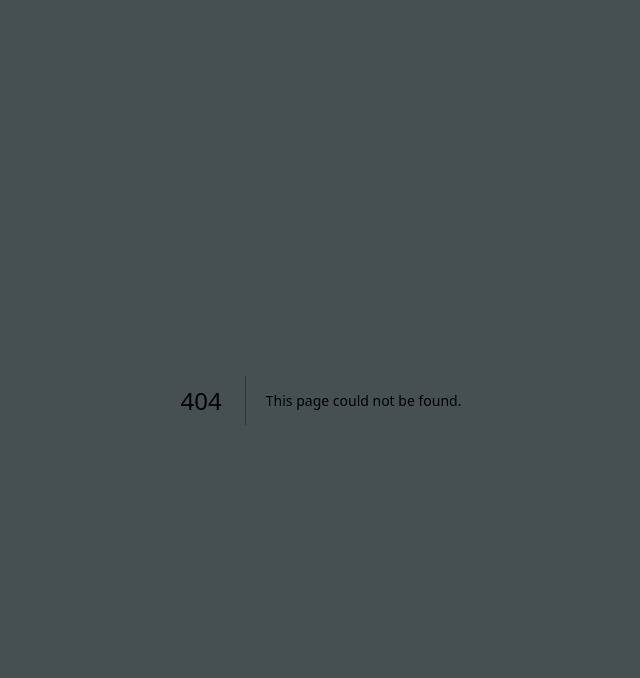
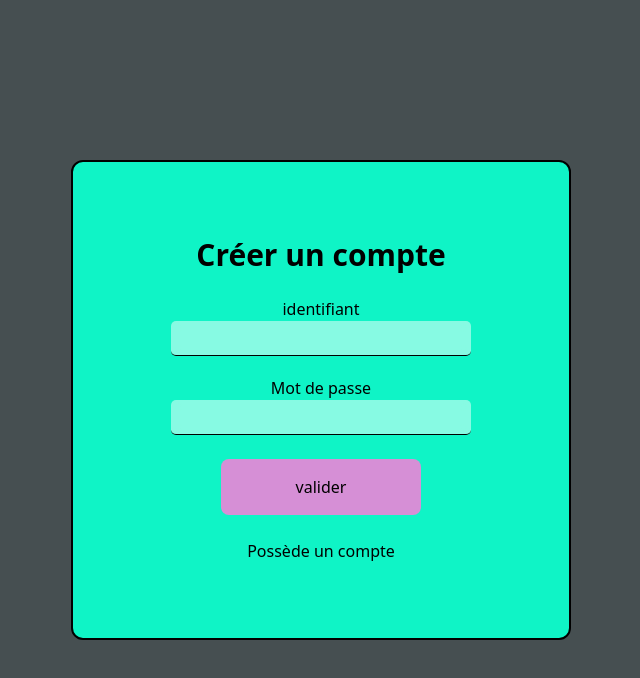
Before and after one commit to TomJegou/PHP-TP_FINAL-FRONT, a Next.js app in the folder pussycat-agency/: page /sign-up in a window 1280 px wide. Before the commit this address had no page. Shown: the top 678 px of the page, without its empty margins (319-959 px from the left). Built offline with nearby package versions, Linux system fonts and the light colour scheme.

Commit message:
refactoring

```diff
--- a/pussycat-agency/app/page.tsx
+++ b/pussycat-agency/app/page.tsx
@@ -1,9 +1,7 @@
-import LoginForm from "./login-form"
+export default function Home() {
+    return(
+        <main>
 
-export default function Home() {
-  return (
-    <main>
-      <LoginForm />
-    </main>
-  )
+        </main>
+    )
 }
--- /dev/null
+++ b/pussycat-agency/app/sign-in/page.tsx
@@ -0,0 +1,9 @@
+import LoginForm from "./sign-in-form"
+
+export default function SignIn() {
+  return (
+    <main>
+      <LoginForm />
+    </main>
+  )
+}
--- a/pussycat-agency/app/login-form.tsx
+++ b/pussycat-agency/app/sign-in/sign-in-form.tsx
@@ -1,20 +1,25 @@
+import Link from "next/link"
+
 export default function LoginForm() {
     return (
         <form className="bg-aquamarine border-[2px] border-solid w-[85vw] max-w-[500px] h-[60vh] max-h-[600px] rounded-xl flex flex-wrap flex-col justify-center items-center gap-6">
+            <h2 className="text-3xl font-bold">Se connecter</h2>
             <div className="w-full flex flex-col justify-center items-center gap-5">
                 <div className="wrapper-input-text-login">
                     <label>identifiant</label>
                     <input type="text" className="input-text-login" />
                 </div>
                 <div className="wrapper-input-text-login">
-                    <label>Mot de pass</label>
+                    <label>Mot de passe</label>
                     <input type="text" className="input-text-login" />
                 </div>
             </div>
             <input
                 type="submit"
                 className="submit-button-login bg-plum p-4 rounded-lg w-[30vw] max-w-[200px] flex flex-col justify-center items-center cursor-pointer"
+                value="valider"
             />
+            <Link href={"/sign-up"} className="hover:underline">Créer un compte</Link>
         </form>
     )
 }
--- /dev/null
+++ b/pussycat-agency/app/sign-up/page.tsx
@@ -0,0 +1,9 @@
+import SignUpForm from "./sign-up-form"
+
+export default function SignUp() {
+    return (
+        <main>
+            <SignUpForm />
+        </main>
+    )
+}
--- /dev/null
+++ b/pussycat-agency/app/sign-up/sign-up-form.tsx
@@ -0,0 +1,25 @@
+import Link from "next/link"
+
+export default function SignUpForm() {
+    return (
+        <form className="bg-aquamarine border-[2px] border-solid w-[85vw] max-w-[500px] h-[60vh] max-h-[600px] rounded-xl flex flex-wrap flex-col justify-center items-center gap-6">
+            <h2 className="text-3xl font-bold">Créer un compte</h2>
+            <div className="w-full flex flex-col justify-center items-center gap-5">
+                <div className="wrapper-input-text-login">
+                    <label>identifiant</label>
+                    <input type="text" className="input-text-login" />
+                </div>
+                <div className="wrapper-input-text-login">
+                    <label>Mot de passe</label>
+                    <input type="text" className="input-text-login" />
+                </div>
+            </div>
+            <input
+                type="submit"
+                className="submit-button-login bg-plum p-4 rounded-lg w-[30vw] max-w-[200px] flex flex-col justify-center items-center cursor-pointer"
+                value="valider"
+            />
+            <Link href={"/"} className="hover:underline">Possède un compte</Link>
+        </form>
+    )
+}
```
